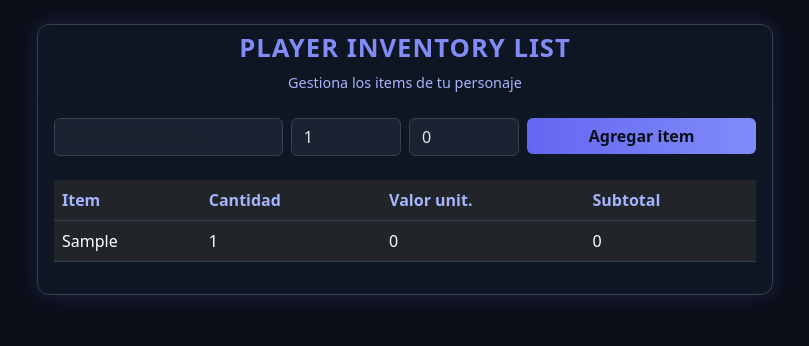
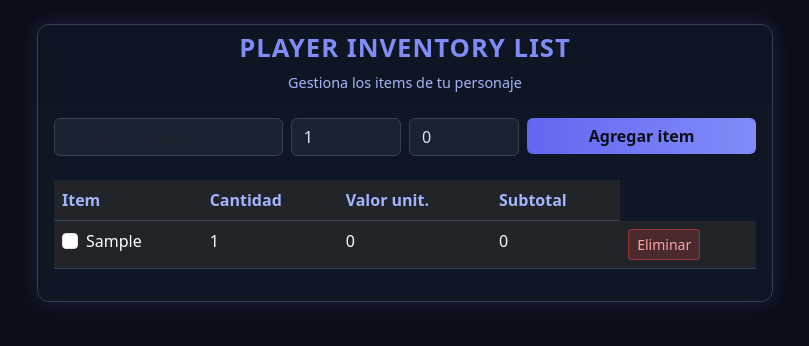
Before and after one commit to zakkdruzer/player-inventory-list, a Vue app: page / in a window 1280 px wide. Both pictures are taken after typing "Sample" into the empty fields and a click on the button "Agregar item". Shown: the top 346 px of the page, without its empty margins (235-1044 px from the left). Built offline with nearby package versions, Linux system fonts and the light colour scheme.

Commit message:
feat: agregar checkbox adquirido y botón eliminar item

```diff
--- a/src/components/PlayerInventoryList.vue
+++ b/src/components/PlayerInventoryList.vue
@@ -59,11 +59,25 @@
                     </tr>
                   </thead>
                   <tbody>
-                    <tr v-for="item in items" :key="item.id" class="inventory-row">
-                      <td>{{ item.nombre }}</td>
+                    <tr v-for="item in items" :key="item.id" class="inventory-row"
+                      :class="{ 'item-adquirido': item.adquirido }">
+                      <td>
+                        <div class="form-check">
+                          <input class="form-check-input" type="checkbox" :id="'adquirido-' + item.id"
+                            v-model="item.adquirido" />
+                          <label class="form-check-label" :for="'adquirido-' + item.id">
+                            {{ item.nombre }}
+                          </label>
+                        </div>
+                      </td>
                       <td>{{ item.cantidad }}</td>
                       <td>{{ item.valor }}</td>
                       <td>{{ item.cantidad * item.valor }}</td>
+                      <td>
+                        <button class="btn btn-sm btn-danger inventory-btn-delete" @click="eliminarItem(item.id)">
+                          Eliminar
+                        </button>
+                      </td>
                     </tr>
                   </tbody>
                 </table>
@@ -129,6 +143,13 @@ function agregarItem() {
   nuevoNombre.value = ''
   nuevaCantidad.value = 1
   nuevoValor.value = 0
+}
+
+/**
+ * Elimina un item del inventario por su id.
+ */
+function eliminarItem(id) {
+  items.value = items.value.filter(item => item.id !== id)
 }
 </script>
 
@@ -214,4 +235,19 @@ function agregarItem() {
 .inventory-row:hover {
   background: rgba(99, 102, 241, 0.1);
 }
+
+.item-adquirido {
+  opacity: 0.6;
+  text-decoration: line-through;
+}
+
+.inventory-btn-delete {
+  background: rgba(239, 68, 68, 0.2);
+  border: 1px solid rgba(239, 68, 68, 0.5);
+  color: #fca5a5;
+}
+
+.inventory-btn-delete:hover {
+  background: rgba(239, 68, 68, 0.4);
+}
 </style>
```
